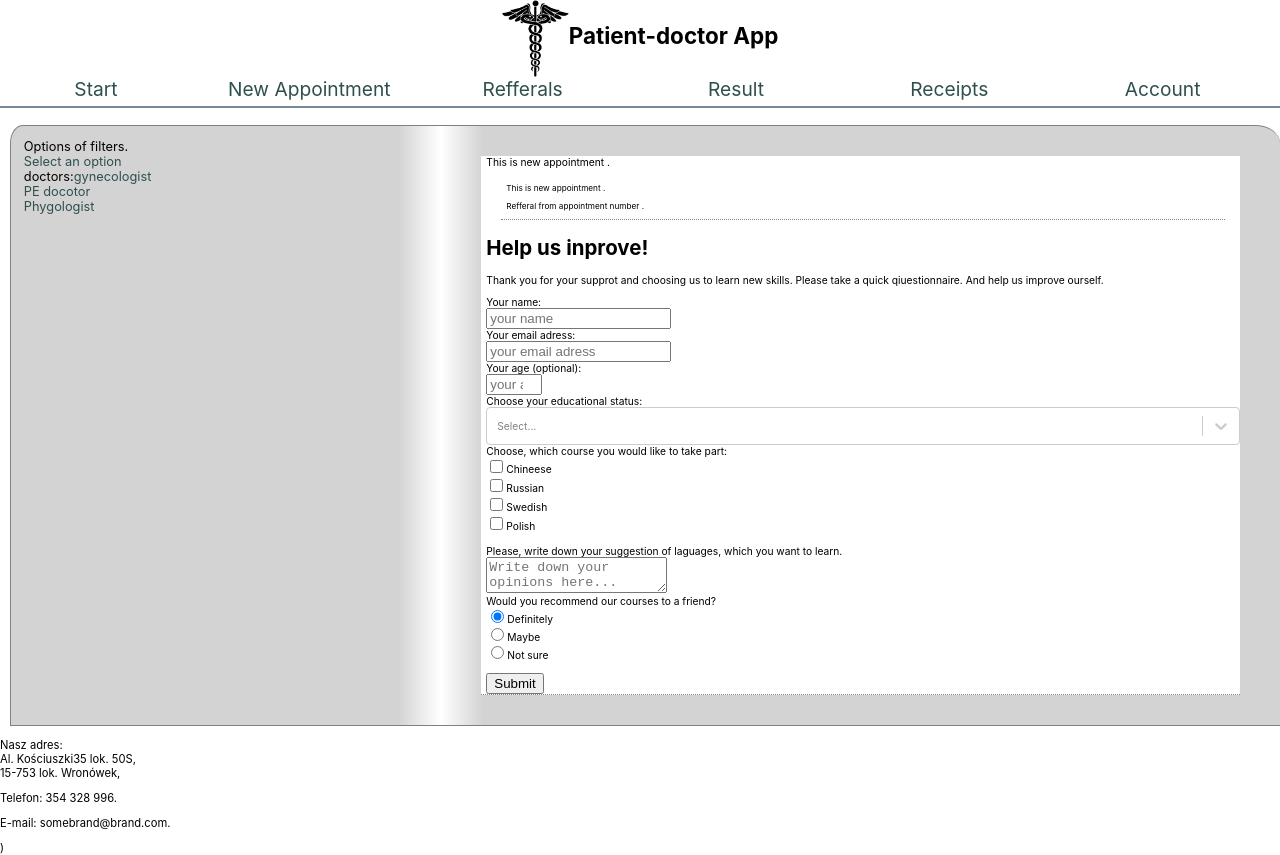
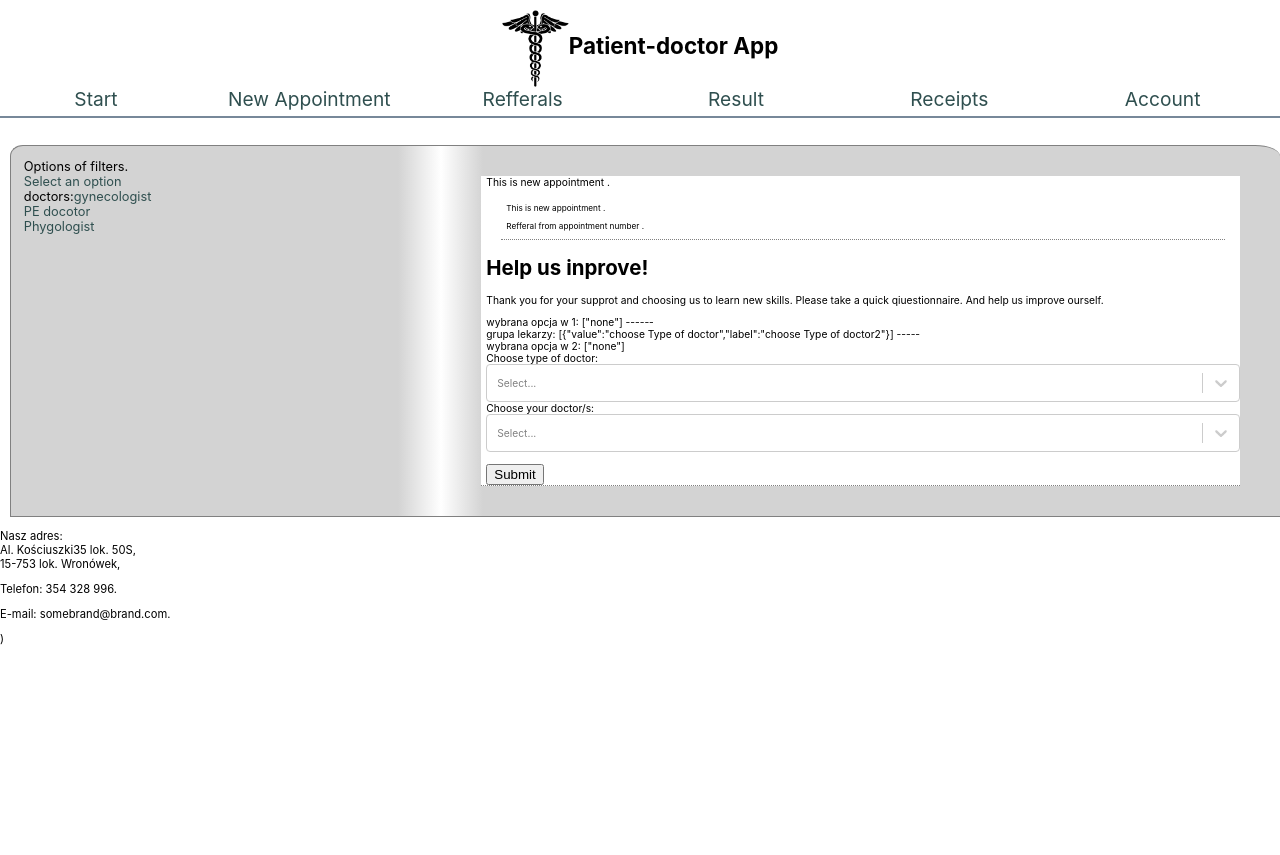
Before and after one commit to elzp/patientMedicalApp, a React (Create React App) app: page /new in a window 1280 px wide. After the commit the page ends 800 px from the top, so only its background shows below. Built offline with nearby package versions, Linux system fonts and the light colour scheme.

Commit message:
selecting in Appontments works

```diff
--- a/package.json
+++ b/package.json
@@ -9,9 +9,11 @@
     "@types/jest": "^26.0.22",
     "@types/node": "^12.20.7",
     "@types/react": "^17.0.3",
+    "@types/react-datepicker": "^3.1.8",
     "@types/react-dom": "^17.0.3",
     "@types/react-select": "^4.0.14",
     "react": "^17.0.2",
+    "react-datepicker": "^3.8.0",
     "react-dom": "^17.0.2",
     "react-router-dom": "^5.2.0",
     "react-scripts": "4.0.3",
--- a/src/App.css
+++ b/src/App.css
@@ -11,7 +11,8 @@
     grid-auto-flow: column;
     grid-template-areas: "brand-nav" "header" ;
     /*border: 3px solid rgb(202, 27, 158);*/
-    margin-bottom: 5px;
+    margin-bottom: 15px;
+    margin-top: 10px;
     /*border: 1px solid rgb(119, 7, 95);*/
    }
 
@@ -86,6 +87,15 @@
   height: 1.5em;
   text-align: center;
 }
+
+.menu-link-clicked{
+  /*border: 3px solid rgb(94, 7, 21);*/
+  position: relative;
+  background-color: red;
+  width: 10em;
+  height: 1.5em;
+  text-align: center;
+}
 a {
   color: darkslategrey;
 }
@@ -98,6 +108,7 @@ a {
   position: relative;
   padding: 5px 0 0 5px;
   display: none;
+  background-color: yellow;
 }
 
 .button-img {
--- a/src/comp/Appointments.tsx
+++ b/src/comp/Appointments.tsx
@@ -1,17 +1,64 @@
-import React, {useState} from 'react';
+import React, {useState}  from 'react';
 import Appointment from './Appointment';
 import Select from 'react-select';//npm install --save @types/react-select
 import './../App.css';
 import data from './../somedata.json';
+// import DatePicker from 'react-datepicker';
+//  //npm i @types/react-datepicker   -for types
+
+// //https://blog.bitsrc.io/13-react-time-and-date-pickers-for-2020-d52d88d1ca0b
+// import "react-datepicker/dist/react-datepicker.css";
+
+
 
 function Appointments(props: any ) {
  const {value}: {value: number} = props;
- //const {appointment} : {appointment: object} = props.styles;
- const [selectedOption, setSelectedOption] = useState("none");
- const handleTypeSelect = (el: React.ChangeEvent<HTMLInputElement>) => {
-  //setSelectedOption(el.value);
+
+const [selectedOption, setSelectedOption] = useState(["none"]);
+const [selectedOption2, setSelectedOption2] = useState(["none"]);
+// const [startDate, setStartDate] = useState(new Date());
+
+
+const newDoctors =
+  data.doctors.map(item => {
+    let {option: value, value:label} = item;
+    return {value, label};
+});
+
+const NamesOfDoctors = //prepare data in format {value label}.
+  data.doctors.map(item => {
+    let {option: value, value:label} = item;
+    return {value, label};
+});
+
+const [namesOfDoctorsInGroup, setNamesOfDoctorsInGroup] = useState([{value:"choose Type of doctor", label:"choose Type of doctor2"}]);
+
+const handleDoctorSelect = (e:  any | null | void ) => {//sets selected value of doctors' type
+    setSelectedOption([ e?.label]);
+  //  handleTypeDoctorSelect(JSON.stringify(e));
+  };
+
+
+const handleExactDoctorSelect = (e: any| null | void) => {//sets selected value of doctor's name and surname
+  setSelectedOption2([e?.label]);
 };
 
+function handleTypeDoctorSelect(){ //sets array of doctor's names depending on chosen type of doctor
+  let newnamesOfDoctorsInGroup =
+  data.doctors
+  //getting object with value = value2
+    .filter(item => item.value === selectedOption[0])
+    //retreving array allDoctors
+    .map(item=>item.allDoctors);
+ let newnamesOfDoctorsInGroup1= newnamesOfDoctorsInGroup[0];
+ let newnamesOfDoctorsInGroup2=
+    Object.values(newnamesOfDoctorsInGroup1).map((it, ind) =>{
+      let value = `${ind}`;
+      let label =`${it}`;
+      return { value, label };}); //create array with values type: {value, label}.
+
+  setNamesOfDoctorsInGroup(namesOfDoctorsInGroup=> newnamesOfDoctorsInGroup2);
+}
   return (
     <div className="appointment">
 
@@ -19,8 +66,14 @@ function Appointments(props: any ) {
 
          <Appointment noOfAppointment = {value}/>
 
+         {/* <DatePicker
+            selected={startDate}
+            onChange={setStartDate}
+            showTimeSelect
+            dateFormat="Pp"
+          /> */}
 
-    <div id="welcome-section">
+  <div id="welcome-section">
 
         <div><h1 id="title">Help us inprove!</h1></div>
 
@@ -30,119 +83,44 @@ function Appointments(props: any ) {
 
 
     <form id="survey-form" action="/submit-data">
-     <label id="name-label"> Your name:</label><br/>
-        <input  id="name" type="text" placeholder="your name" required />
-        <br/>
-     <label id="email-label"> Your email adress: </label>
-        <br/>
-        <input id="email" type="email" placeholder="your email adress" required /><br/>
-     <label id="number-label"> Your age (optional):</label>
-        <br/>
-        <input  id="number" type="number"  min="10" max="99" placeholder="your age" />
-        <br/>
-
-
-     <div className="div">Choose your educational status:<br/></div>
+    wybrana opcja w 1: {JSON.stringify(selectedOption)} ------  <br />
+         grupa lekarzy: {JSON.stringify(namesOfDoctorsInGroup)} -----<br />
+          wybrana opcja w 2: {JSON.stringify(selectedOption2)}
+     <div className="div">Choose type of doctor:<br/></div>
        <div>
-       <Select
+       {/* <Select
         options={data.doctors}
         //onChange={handleTypeSelect}
       //   value={data.doctors.filter(function(option) {
       //     return option.value === selectedOption;})
       // }
         //label="Single select"
-        />
+        /> */}
 
-         {/* <select  id="dropdown" name="mostLike" className="form-control" required>
-        <option disabled selected value>Select an option</option>
-
-        <option value="collage">Collage student</option>
-        <option value="university">Univesity student</option>
-        <option value="openSworkource">Working</option>
-        <option value="nowork">Unemployed</option>
-      </select> */}
+         <Select /*https://stackoverflow.com/questions/43250854/react-select-does-not-show-the-selected-value-in-the-field*/
+        options={newDoctors}
+        onChange={(e)=>{//https://stackoverflow.com/questions/26069238/call-multiple-functions-onclick-reactjs (multiple action functions)
+          handleDoctorSelect(e);
+          handleTypeDoctorSelect();}
+        }
+        value={newDoctors.find(function(option) {
+          return option.value === selectedOption[0];
+        })}
+        label="Single select"
+      />
     </div>
 
-     <div className="div"> Choose, which course you would like to take part:<br/>
-          <label
-        ><input
-          name="prefer"
-          value="Chineese"
-          type="checkbox"
-          className="input-checkbox"
-        />Chineese</label
-      >
-      <br/>
-     <label
-        ><input
-          name="prefer"
-          value="Russian"
-          type="checkbox"
-          className="input-checkbox"
-        />Russian</label
-      ><br/>
-          <label
-        ><input
-          name="prefer"
-          value="Swedish"
-          type="checkbox"
-          className="input-checkbox"
-        />Swedish</label
-      ><br/>
-
-
-         <label
-        ><input
-          name="prefer"
-          value="Polish"
-          type="checkbox"
-          className="input-checkbox"
-        />Polish</label
-      >
+     <div className="div"> Choose your doctor/s:<br/>
+     <Select /*https://stackoverflow.com/questions/43250854/react-select-does-not-show-the-selected-value-in-the-field*/
+        options={namesOfDoctorsInGroup}
+        onChange={e=>handleExactDoctorSelect(e)}
+        value={namesOfDoctorsInGroup.find(function(option) {
+          return option.value === selectedOption2[0];
+        })}
+        label="Single select"
+      />
      </div><br/>
 
-     <div className="div">Please, write down your suggestion of laguages, which you want to learn. </div>
-      <div>
-              <textarea
-                  id="comments"
-                  className="input-textarea"
-                  placeholder="Write down your opinions here...">
-          </textarea>
-      </div>
-
-
-
-      <div className="form-group">
-        <div className="div">Would you recommend our courses to a friend?</div>
-        <label>
-          <input
-            name="user-recommend"
-            value="definitely"
-            type="radio"
-            className="input-radio"
-            checked
-          />Definitely</label
-        ><br/>
-        <label>
-          <input
-            name="user-recommend"
-            value="maybe"
-            type="radio"
-            className="input-radio"
-          />Maybe</label
-        ><br/>
-
-        <label
-          ><input
-            name="user-recommend"
-            value="not-sure"
-            type="radio"
-            className="input-radio"
-          />Not sure</label
-        >
-      </div>
-
-        <br/>
 
          <div id="button"> <button  id="submit" type="submit">Submit</button></div>
       </form>
--- a/src/comp/Header.tsx
+++ b/src/comp/Header.tsx
@@ -4,14 +4,35 @@ import menuLogo from './../ic-menu.png';
 import logo from './../ic-logo.png';
 import data from './../somedata.json';
 import { BrowserRouter as Router, Link } from 'react-router-dom';
+import { IndexKind } from 'typescript';
 
 function Header(styles: Styletype) {
  //const logo : string = './../public/ic-menu.png';
 const [menuVisible, setVisibility] = useState(false);
+const {menu}:{menu: Array<Array<string>>} = data;
 
-const {menu}:{menu: Array<Array<string>>} = data;
+const arrOfFalse = new Array(data.menu.length).fill(false);
+const arrOfMenuButtonsStyle = new Array(data.menu.length).fill("menu-link");
+const [areClicked, setIfareClicked] = useState(arrOfFalse);
+const [buttonStyle,setButtonStyle] = useState(arrOfMenuButtonsStyle);
+
 function changeMenuVisibility () {
   setVisibility(menuVisible=>!menuVisible)
+}
+
+
+function changeMenuItemView(indexOfItem: number) {
+  let newAreClicked = arrOfFalse;
+  newAreClicked[indexOfItem] = true;
+  console.log(newAreClicked);
+  setIfareClicked(areClicked =>newAreClicked);
+  changeMenuVisibility();
+
+  let newArrOfMenuButtonsStyle = arrOfMenuButtonsStyle;
+  newArrOfMenuButtonsStyle[indexOfItem] = "menu-link-clicked";
+  console.log(newArrOfMenuButtonsStyle);
+  setButtonStyle(buttonStyle =>newArrOfMenuButtonsStyle);
+  changeMenuVisibility();
 }
 
   return (
@@ -34,10 +55,10 @@ function changeMenuVisibility () {
 
           <div className="menu-elements-wrapper-1">
             <div  className="menu-elements-1">
-              {menu.map(item=>(
-              <div className="menu-link">
+              {menu.map((item,index)=>(
+              <div className={buttonStyle[index]}>
               <Router forceRefresh={true} > {/* forces refresh of page and loading nee type of content in rightboard */}
-                <Link to={`/${item[1]}`} className= "menu-a" onClick={changeMenuVisibility} >{item[0]}</Link>
+                <Link to={`/${item[1]}`} className= "menu-a" onClick={()=>changeMenuItemView(index)} >{item[0]}</Link>
               </Router>
                 {/* <a className= "menu-a" href="/"  onClick={changeMenuVisibility}>{item[0]}</a> */}
               </div>))
--- a/src/somedata.json
+++ b/src/somedata.json
@@ -19,14 +19,25 @@
     },
 "doctors": [{"id": 0,
             "option": "doc1",
-            "value": "Pediatrician"},
-            {"id1": 1,
+            "value": "Pediatrician",
+            "allDoctors": {
+                "0": "dr Brown Pediatrician",
+                "1": "dr Grey Pediatrician"
+            }},
+            {"id": 1,
             "option": "doc2",
-            "value": "Gynecologist"},
-            {"id2": 2,
+            "value": "Gynecologist",
+            "allDoctors": {
+                "0":"dr yellow Gynecologist",
+                "1":"dr green Gynecologist"
+                }},
+            {"id": 2,
             "option": "doc3",
-            "value": "Kardiologist"}
+            "value": "Kardiologist",
+            "allDoctors": {
+                "0":"dr orange Kardiologist",
+                "1": "dr blue Kardiologist"
+            }}
 ]
 
-
 }
```
Also changed, not shown: src/comp/Appointments copy.tsx (added, +176 -0 lines), 2 other files (tests, documents, lock files or other folders).
